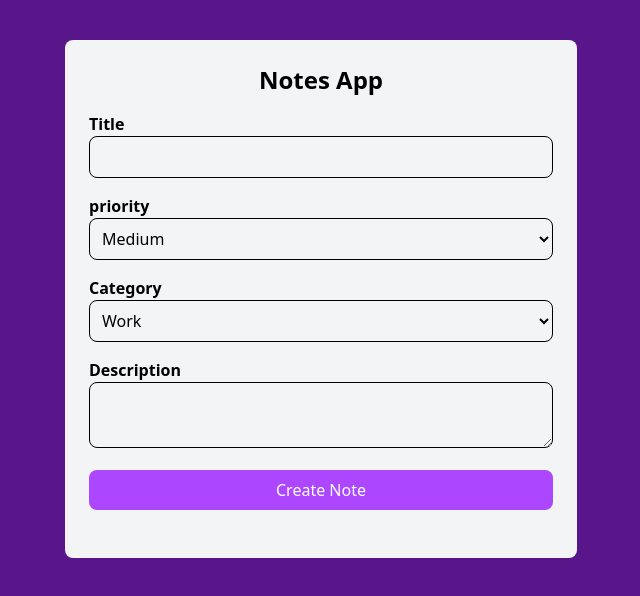
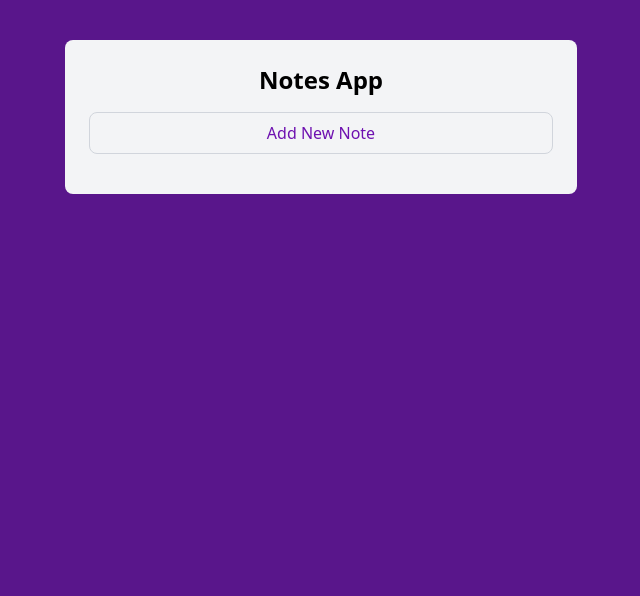
Before and after one commit to pedromarungo/Notes-App, a React (Vite) app: page / in a window 1280 px wide. Shown: the top 596 px of the page, without its empty margins (319-959 px from the left). Built offline with nearby package versions, Linux system fonts and the light colour scheme.

Commit message:
feat: added toggle form

```diff
--- a/src/components/NoteForm.jsx
+++ b/src/components/NoteForm.jsx
@@ -8,6 +8,8 @@
     priority: 'Medium',
     description: '',
   });
+
+  const [isFormVisible, setIsFormVisible] = useState(false);
 
   const handleChange = (e) => {
     setFormData({
@@ -36,6 +38,14 @@
   };
 
   return (
+    <>
+      <button
+        onClick={() => setIsFormVisible(!isFormVisible)}
+        className='w-full bg-gray-100 border border-gray-300 text-purple-800 py-2 rounded-lg cursor-pointer hover:bg-purple-200 hover:border-purple-300 transition mb-4'
+      >
+        {isFormVisible ? 'Hide Form' : 'Add New Note'}
+      </button>
+      {isFormVisible && (
         <form onSubmit={handleSubmit} className='mb-6'>
           <div className='mb-4'>
             <label htmlFor='title' className='block font-semibold'>
@@ -98,6 +108,8 @@
             Create Note
           </button>
         </form>
+      )}
+    </>
   );
 }
 
--- a/src/components/NoteList.jsx
+++ b/src/components/NoteList.jsx
@@ -7,6 +7,13 @@
       {notes.map((note) => (
         <div className='p-4 bg-white rounded-lg shadow-md border-l-4'>
           <h3 className='text-lg font-bold'>{note.title}</h3>
+          <p className='text-sm text-gray-600'>
+            <strong>Category:</strong> {note.category}
+          </p>
+          <p className='text-sm text-gray-600'>
+            <strong>Priority:</strong> {note.priority}
+          </p>
+          <p className='mt-2'>{note.description}</p>
         </div>
       ))}
     </div>
```
Lines whose indentation alone changed are shown as unchanged.
